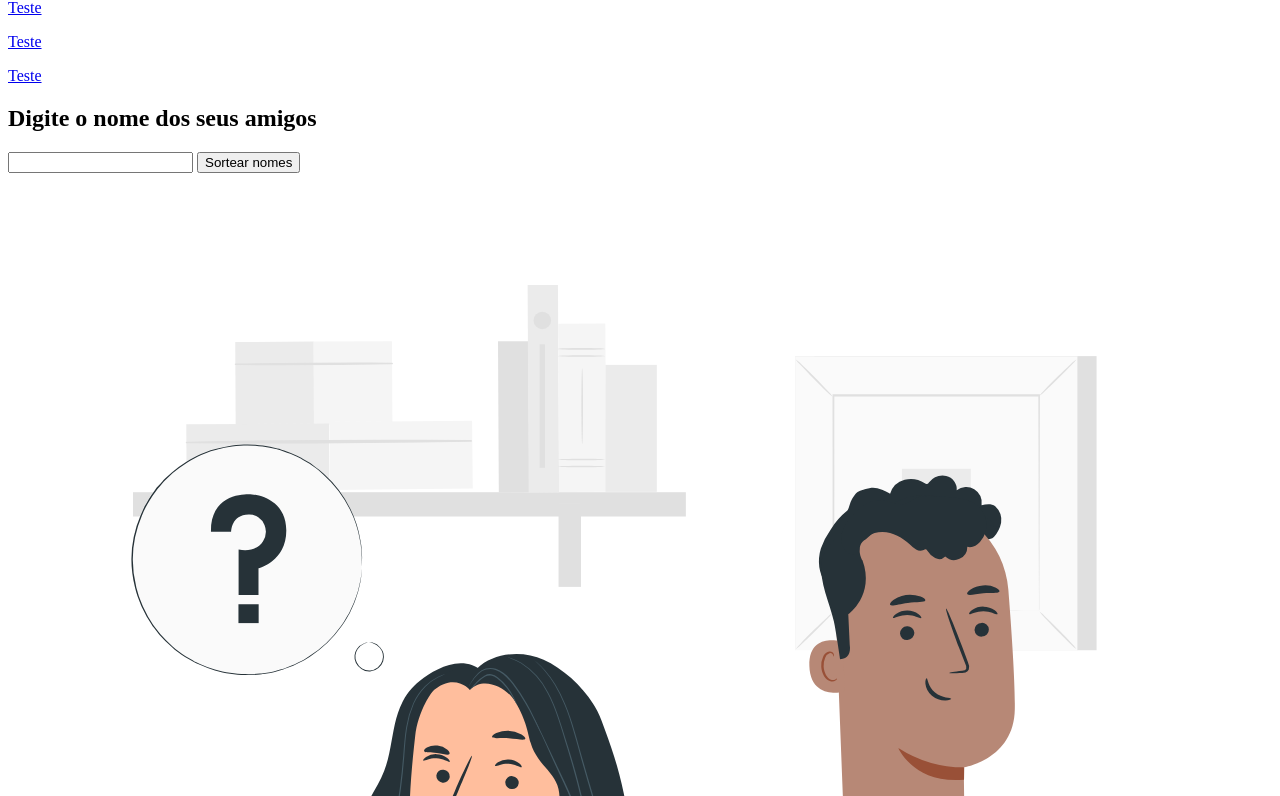
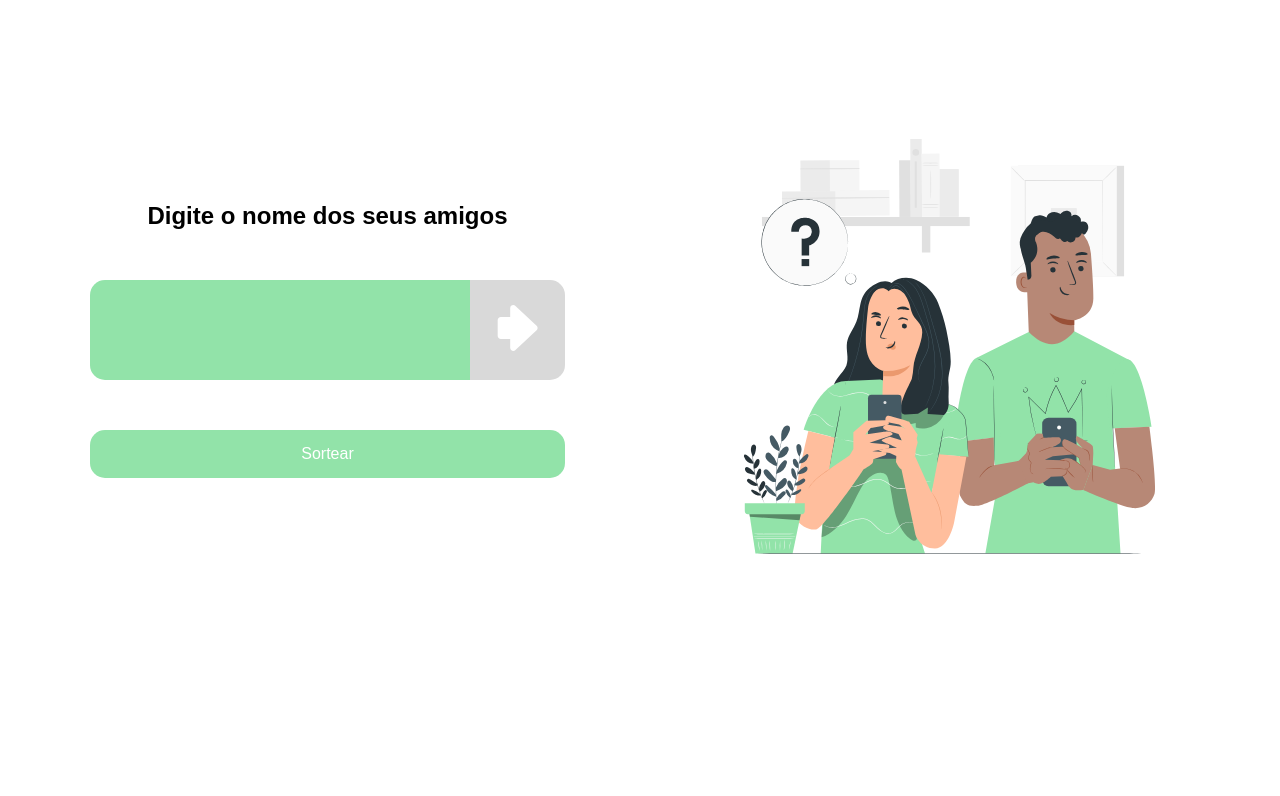
Before and after one commit to Samue1-Martins/desafioAmigoSecretoAlura, a plain HTML site: page index.html in a window 1280 px wide. Shown: the part 60-856 px from the top of the page. After the commit the page ends 800 px from the top, so only its background shows below. Drawn offline with Linux system fonts and the light colour scheme; a web font is replaced by a local one.

Commit message:
feat: adding class and ID's

```diff
--- a/index.html
+++ b/index.html
@@ -7,43 +7,46 @@
         <link
             href="https://fonts.googleapis.com/css2?family=Hachi+Maru+Pop&display=swap"
             rel="stylesheet" />
+        <link rel="stylesheet" href="./style/style.css" />
         <meta name="viewport" content="width=device-width, initial-scale=1.0">
         <title>Amigo Secreto</title>
     </head>
 
     <body>
-        <header>
-            <div>
+        <header id="header">
+            <div class="logo">
                 <h3>Jogo do amigo secreto</h3>
             </div>
-            <nav>
+            <nav class="navBar">
                 <a href="#">
-                    <p>Teste</p>
+                    <p>GitHub</p>
                 </a>
                 <a href="#">
-                    <p>Teste</p>
+                    <p>Linkedim</p>
                 </a>
                 <a href="#">
-                    <p>Teste</p>
+                    <p>Contate-me</p>
                 </a>
             </nav>
         </header>
         <main>
-            <section>
-                <div>
+            <section id="fisrtSection">
+                <div class="textArea">
                     <h1>Digite o nome dos seus amigos</h1>
                 </div>
-                <div>
+                <div class="inputsArea">
                     <input type="text">
-                    <button>Sortear nomes</button>
+                    <button class="btnInputArea"><img src="./images/arrow.svg" alt></button>
                 </div>
-                <div>
+                <div class="responseArea">
                     <p></p>
+                    <button class="btnDraw">Sortear</button>
                 </div>
             </section>
-            <section>
+            <section id="secondSectionImage">
                 <img src="./images/secretFriend.svg" alt>
             </section>
         </main>
     </body>
+    <script src="javaScript/script.js"></script>
 </html>
```
